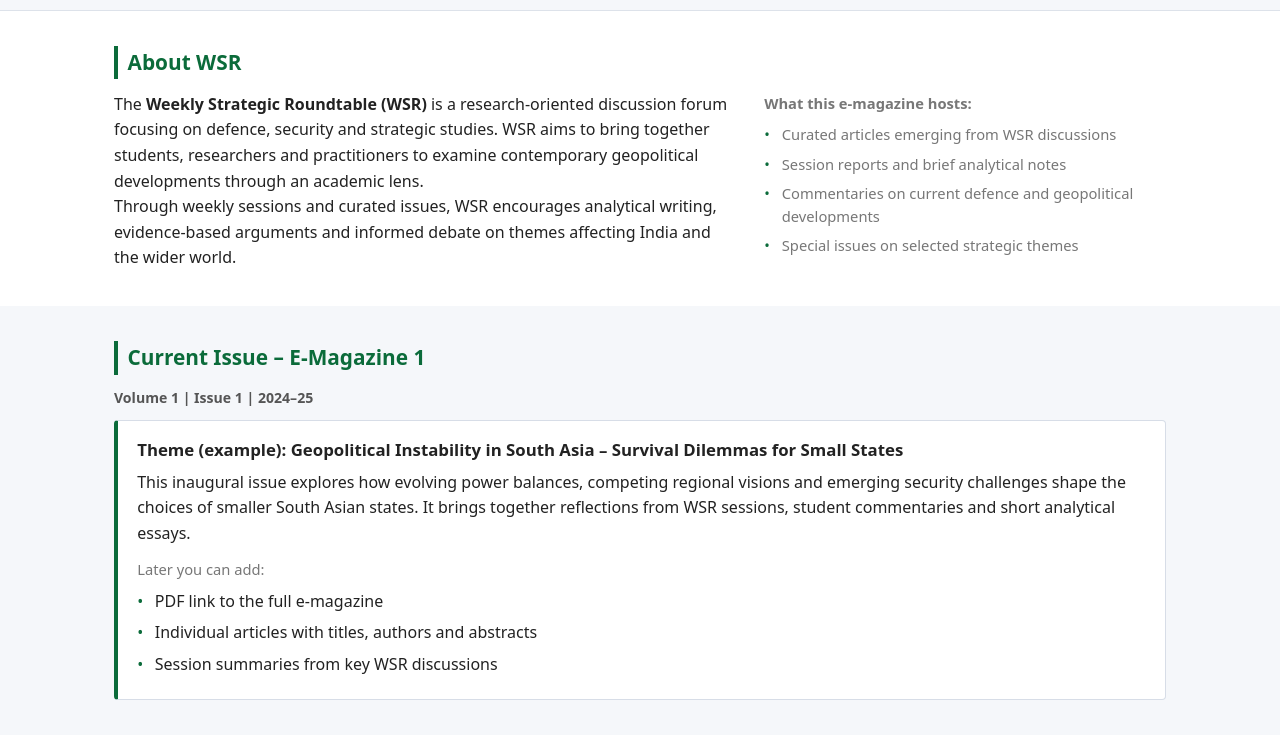
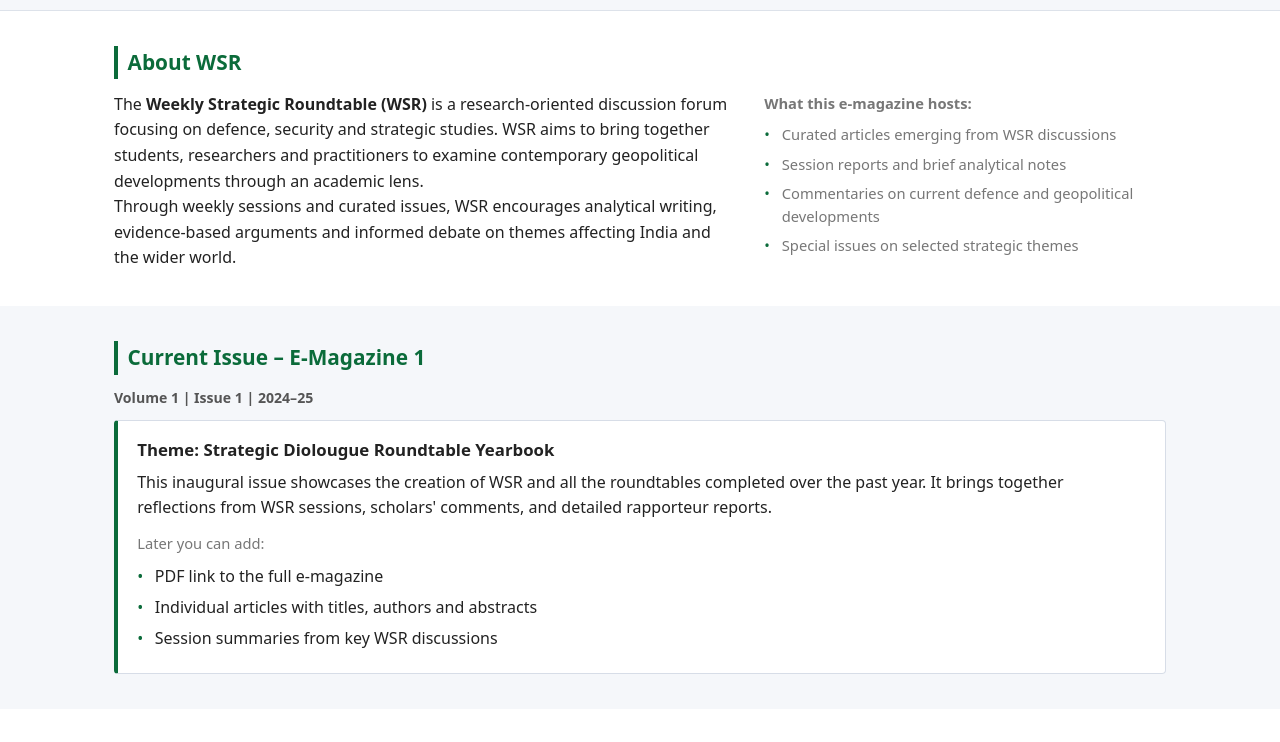
Before and after one commit to strategiaonline/strategiaonline.github.io, a plain HTML site: page index.html in a window 1280 px wide. Shown: the part 344-1086 px from the top of the page. Drawn offline with Linux system fonts and the light colour scheme.

Commit message:
Update index.html

```diff
--- a/index.html
+++ b/index.html
@@ -317,11 +317,10 @@
       </p>
 
       <div class="issue-card">
-        <h3>Theme (example): Geopolitical Instability in South Asia – Survival Dilemmas for Small States</h3>
+        <h3>Theme: Strategic Diolougue Roundtable Yearbook</h3>
         <p>
-          This inaugural issue explores how evolving power balances, competing regional visions and
-          emerging security challenges shape the choices of smaller South Asian states. It brings
-          together reflections from WSR sessions, student commentaries and short analytical essays.
+          This inaugural issue showcases the creation of WSR and all the roundtables completed over the past year. It brings
+          together reflections from WSR sessions, scholars' comments, and detailed rapporteur reports.
         </p>
 
         <p class="muted" style="margin-top:0.7rem;">
```
